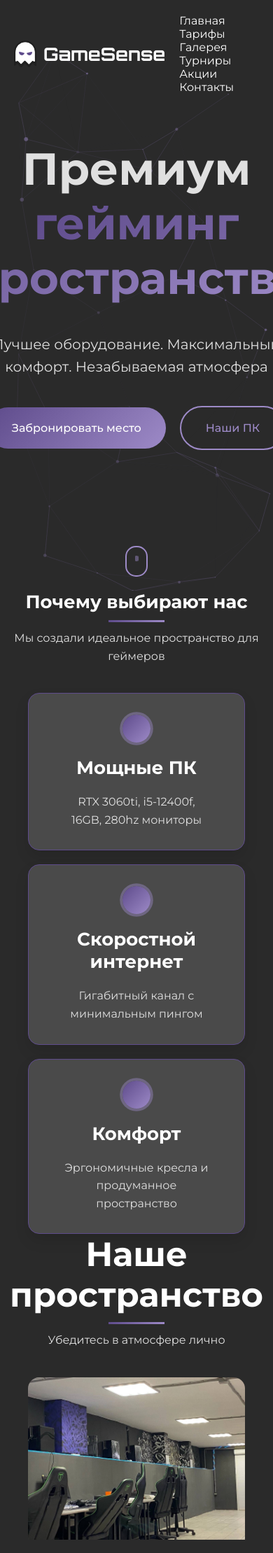
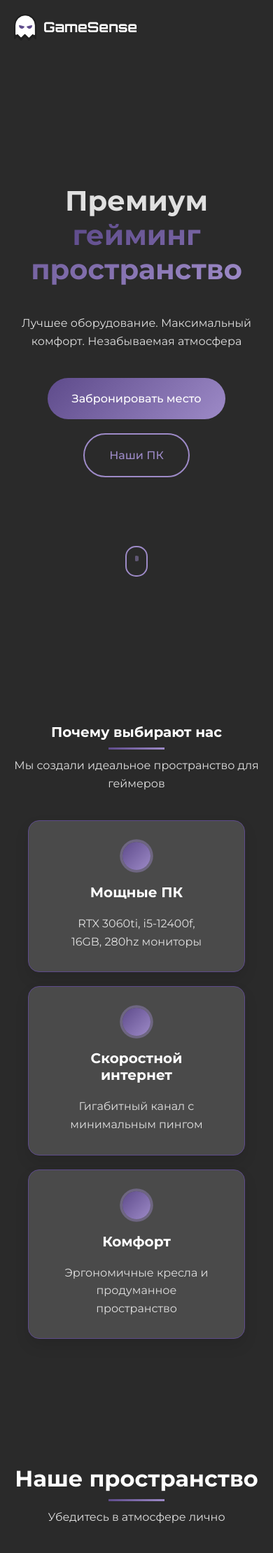
Before and after one commit to GameSense-club/landing, a Flask app: page / in a window 390 px wide; the page is wider, and only the part inside the window is pictured. Shown: the top 2219 px of that part at 70% size. Run offline with Flask 3, Linux system fonts and the light colour scheme; some libraries are stand-ins or nearby versions.

Commit message:
Разделены мобильные и ПК стили

```diff
--- a/app.py
+++ b/app.py
@@ -12,4 +12,4 @@
 
 
 if __name__ == '__main__':
-    app.run(debug=True)
+    app.run(debug=True, host="0.0.0.0")
--- a/static/css/cards.css
+++ b/static/css/cards.css
@@ -4,6 +4,8 @@
 	justify-content: center;
 	gap: 20px;
 }
+
+
 
 .card{
 	box-sizing: border-box;
@@ -14,7 +16,6 @@
 	box-shadow: var(--shadow);
 	transition: all 0.4s cubic-bezier(0.175, 0.885, 0.32, 1.275);
 	border: 1px solid var(--purple-medium);
-	max-width: 370px;
 	gap: 10px;
 	display: flex;
 	flex-direction: column;
@@ -34,7 +35,6 @@
 	position: relative;
     border-radius: 16px;
     overflow: hidden;
-    max-width: 370px;
     width: auto;
     height: 250px;
     padding: 0;
--- a/static/css/icons.css
+++ b/static/css/icons.css
@@ -17,6 +17,9 @@
 	border-radius: 64px;
 	background: rgba(255, 255, 255, 0.1);
 	box-sizing: border-box;
+	display: flex;
+	align-items: center;
+	justify-content: center;
 }
 
 body>footer .icon-link{margin-right: 10px}
--- a/static/css/main.css
+++ b/static/css/main.css
@@ -3,7 +3,7 @@
 @import url("mobile.css");
 @import url("pc.css");
 @import url("cards.css");
-@import url("static2.css");
+@import url("custom.css");
 @import url("icons.css");
 @import url("keyframes.css");
 
@@ -17,6 +17,7 @@
 body{
 	background-color: var(--bg-color);
 	visibility: hidden;
+	-webkit-overflow-scrolling: touch;
 }
 
 
@@ -26,10 +27,7 @@
 	top: 0;
 	position: fixed;
 	padding: 20px;
-	width: 100%;
 	max-width: 1200px;
-	left: 50%;
-	transform: translateX(-50%);
 	display: flex;
 	align-items: center;
 	justify-content: space-between;
@@ -41,11 +39,6 @@
 body>header img{
 	margin-right: 10px;
 	width: 32px;
-}
-
-body>header nav>a{
-	font-size: 16px;
-	padding: 0 20px;
 }
 
 
@@ -60,29 +53,28 @@
 	padding: 0 20px;
 }
 
-footer{
+body>footer{
 	margin-top: 100px;
 	position: relative;
 	display: flex;
 	flex-direction: column;
 	align-items: center;
 	background-color: var(--gray-medium);
-	padding: 80px;
 }
 
-footer>div{
+body>footer>div{
 	max-width: 1200px;
 	width: 100%;
 	gap: 20px;
 }
-footer>div>div{
+body>footer>div>div{
 	gap: 10px;
 	display: flex;
 	flex-direction: column;
 	width: calc(1200px/3);
 }
 
-footer::before {
+body>footer::before {
     content: '';
     position: absolute;
     top: 0;
@@ -120,12 +112,7 @@
 h5, h6{line-height: 1.6;s}
 h1, h2, h3, h4, h5, h6, a, button {color: var(--white);}
 
-h1 { font-size: 64px; }
-h2 { font-size: 48px; }
-h3 { font-size: 32px; }
-h4 { font-size: 26px; }
-h5 { font-size: 20px; }
-h6 { font-size: 16px; }
+
 .normal{font-weight: normal;}
 
 a{text-decoration: none;}
@@ -152,6 +139,8 @@
 nav{cursor: pointer;}
 
 section{
+	box-sizing: border-box;
+	padding: 40px 0;
 	width: 100%;
 	min-height: 100vh;
 	display: flex;
@@ -169,7 +158,10 @@
 }
 section>header>.line{width: 80px}
 
-.particles{width: 99vw;}
+.particles{
+	width: 100%;
+    max-width: 100vw;
+}
 
 .particles>div{
 	display: flex;
--- a/static/css/mobile.css
+++ b/static/css/mobile.css
@@ -1,3 +1,37 @@
-.mobile{
-	display: none;
+@media (max-width: 800px) {
+	h1 { font-size: 40px;}
+	h2 {font-size: 32px;}
+	h3 {font-size: 24px;}
+	h4 {font-size: 20px;}
+	h5 {font-size: 16px;}
+	h6 {font-size: 14px;}
+
+	body>header{
+		left: 0; /* Добавьте это */
+		right: 0; /* Добавьте это */
+		width: 100%; /* Вместо max-width */
+		-webkit-transform: translateZ(0); /* Для мобильных браузеров */
+		transform: translateZ(0);
+		-webkit-backface-visibility: hidden;
+		backface-visibility: hidden;
+	}
+
+	body>header nav{
+		display: none;
+	}
+
+	body>footer{padding: 80px 20px}
+	body>footer>.space{flex-direction: column;}
+	body>footer>div>div{margin: 20px 0}
+
+	section{margin: 50px 0}
+
+	.card{
+		max-width: 100%;
+		width: 100%;
+	}
+	.card-image{
+		max-width: 100%;
+		width: 100%;
+	}
 }
--- a/static/css/pc.css
+++ b/static/css/pc.css
@@ -0,0 +1,26 @@
+@media (min-width: 801px) {
+	h1 { font-size: 64px; }
+	h2 { font-size: 48px; }
+	h3 { font-size: 32px; }
+	h4 { font-size: 26px; }
+	h5 { font-size: 20px; }
+	h6 { font-size: 16px; }
+
+	body>header nav>a{
+		font-size: 16px;
+		padding: 0 20px;
+	}
+	body>header{
+		width: 100%;
+		max-width: 1200px;
+		left: 50%;
+		transform: translateX(-50%);
+	}
+
+	body>footer{
+		padding: 80px;
+	}
+
+	.card{max-width: 370px;}
+	.card-image{max-width: 370px;}
+}
--- a/templates/base.html
+++ b/templates/base.html
@@ -36,16 +36,6 @@
     <meta name="theme-color" content="#19132E">
 </head>
 <body style="visibility: hidden; cursor: none;">
-    <!-- Preloader -->
-    <div class="preloader">
-        <div class="loader">
-            <div class="loader-square"></div>
-            <div class="loader-square"></div>
-            <div class="loader-square"></div>
-            <div class="loader-square"></div>
-        </div>
-    </div>
-
     <header>
         <a href="/" class="row">
             <img src="{{ url_for('static', filename='images/Ghonse.svg') }}" alt="logo">
@@ -93,7 +83,7 @@
             </div>
         </div>
         <div class="footer-bottom">
-            <p>&copy; 2025 GameSense PC Club. Все права защищены.</p>
+            <p>&copy; 2025 GameSense PC Club. Все права защищены</p>
             <a href="#" class="footer-link">Политика конфиденциальности</a>
         </div>
     </footer>
--- a/templates/index.html
+++ b/templates/index.html
@@ -3,7 +3,7 @@
 {% block content %}
 
 <section class="particles center">
-    <div id="particles-js"></div>
+    <!-- <div id="particles-js"></div> -->
     <div style="position: relative; z-index: 2; text-align: center;">
         <h1 class="gray-text">Премиум <span class="accent-text">гейминг пространство</span></h1>
         <h5 class="normal gray-text">Лучшее оборудование. Максимальный комфорт. Незабываемая атмосфера</h5>
```
Also changed, not shown: static/css/custom.css (renamed from static/css/static2.css).
